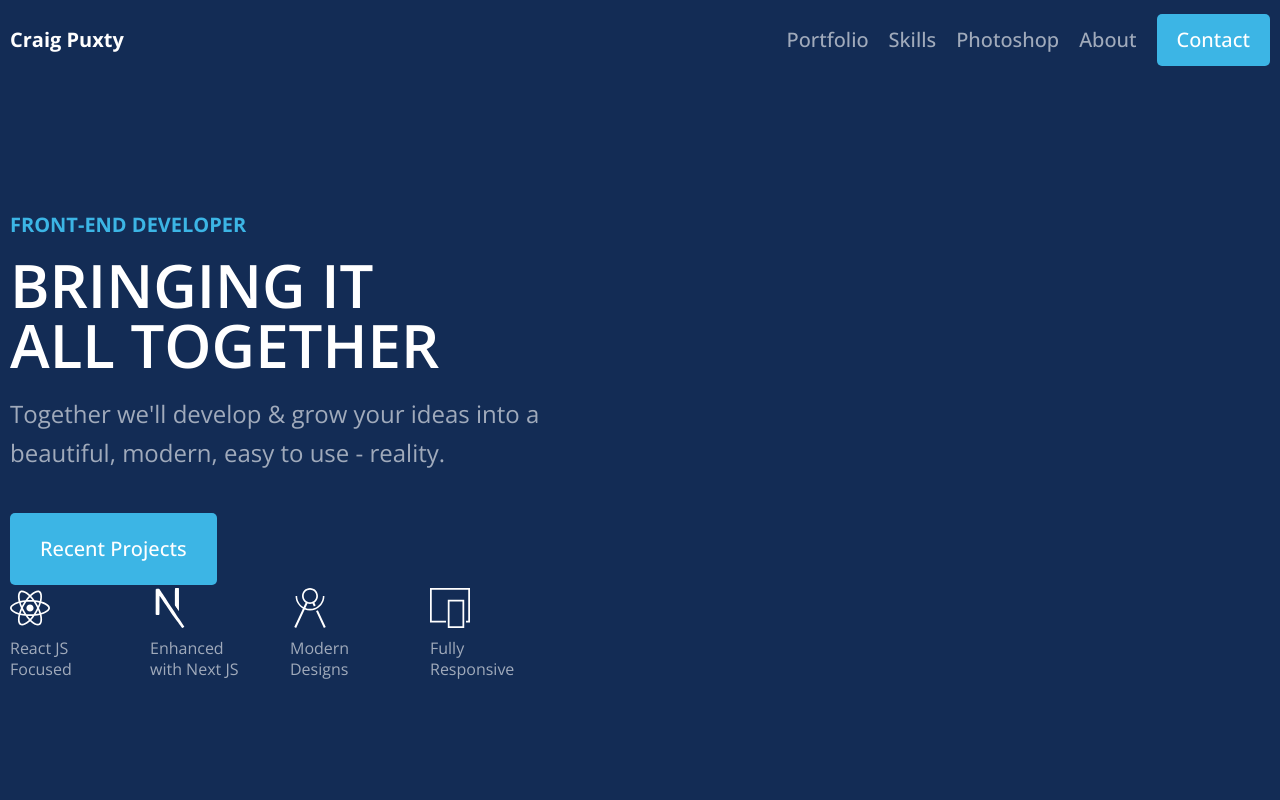
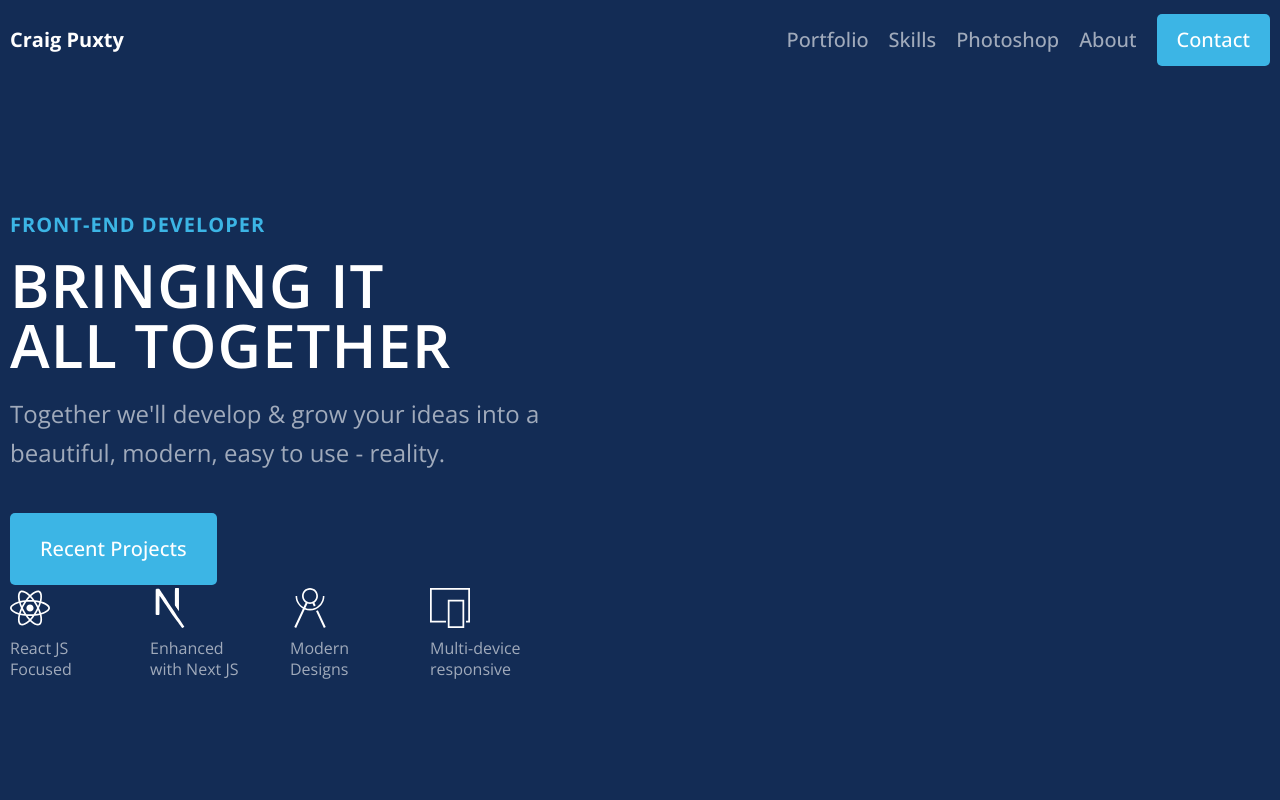
Before and after one commit to Dangereye/portfolio-v2, a Next.js app: page / in a window 1280 px wide. Shown: the top 800 px of the page. Built offline with nearby package versions, Linux system fonts and the light colour scheme.

Commit message:
Updated hero text & typography styles.

```diff
--- a/articles/hero/Hero.js
+++ b/articles/hero/Hero.js
@@ -29,7 +29,7 @@ export default function Hero() {
           <Highlight icon={<ReactSvg />} text="React JS Focused" />
           <Highlight icon={<NextSVG />} text="Enhanced with Next JS" />
           <Highlight icon={<CompassSvg />} text="Modern Designs" />
-          <Highlight icon={<ScreenSvg />} text="Fully Responsive" />
+          <Highlight icon={<ScreenSvg />} text="Multi-device responsive" />
         </div>
       </div>
     </article>
--- a/styles/partials/_typography.scss
+++ b/styles/partials/_typography.scss
@@ -18,6 +18,7 @@ html {
   text-transform: uppercase;
   font-size: 2rem;
   font-weight: 700;
+  letter-spacing: 1px;
   line-height: 1;
   color: $secondary-color;
   margin-bottom: 2rem;
@@ -26,6 +27,7 @@ html {
   text-transform: uppercase;
   font-size: 6rem;
   font-weight: 600;
+  letter-spacing: 1px;
   line-height: 1.618;
   margin-bottom: 12rem;
 }
```
